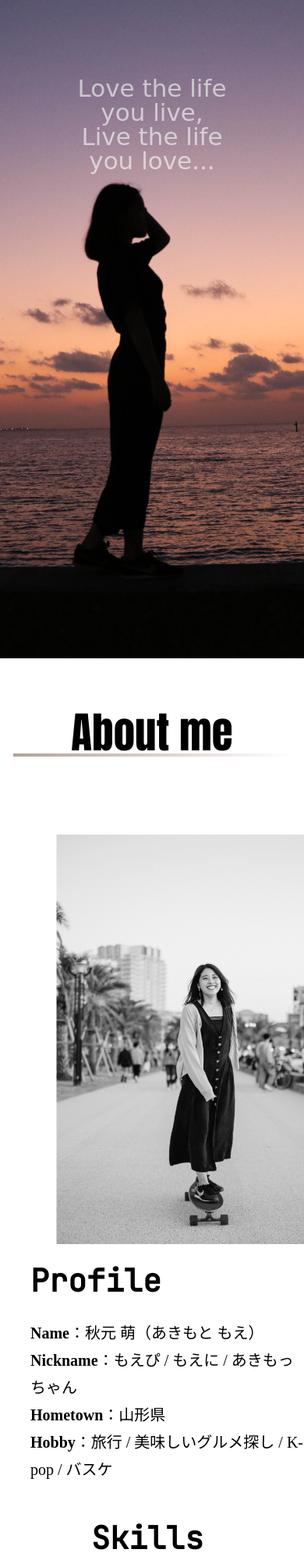
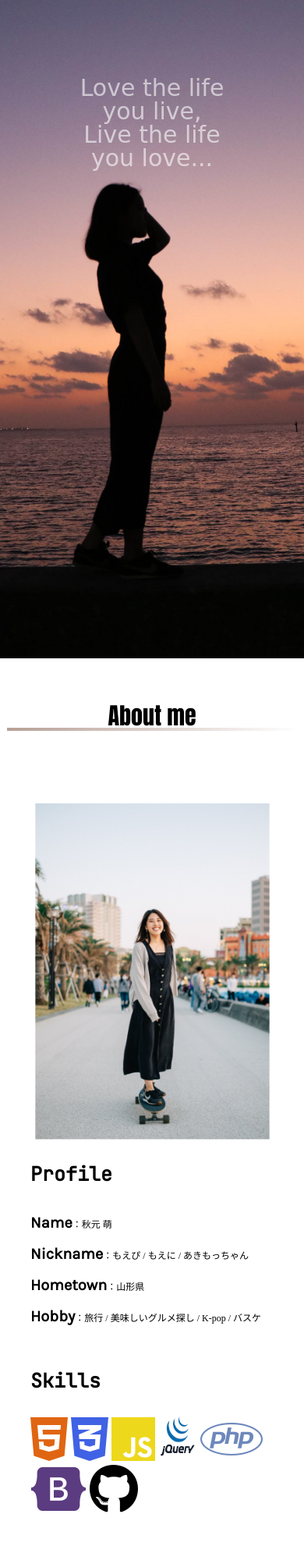
Before and after one commit to akimoe0503/portfolio1214, a plain HTML site: page index.html in a window 390 px wide. Shown: the top 2000 px of the page at 78% size. Drawn offline with nearby package versions, Linux system fonts and the light colour scheme; a web font is replaced by a local one.

Commit message:
レスポンシブ完了

```diff
--- a/css/style.css
+++ b/css/style.css
@@ -2,7 +2,6 @@ body,
 html {
   height: 100%;
   margin: 0 auto;
-  font-size: 62.5%;
 }
 
 .site-header{
@@ -32,7 +31,6 @@ html {
 .gnav__menu__item a{
     color: #333;
     text-decoration: none;
-    font-size: 2.0rem;
 }
 
 /*--固定背景の設定--*/
@@ -55,7 +53,7 @@ html {
     text-align: center;
     padding:25%;
     opacity: 0.6;
-    font-size: 7.0rem;
+    font-size: 70px;
     color: #ffffff;
     font-family: 'Italianno', cursive;
 }
@@ -91,23 +89,17 @@ h2 {
 	background: linear-gradient(to right, rgba(156, 125, 112, 0.733), transparent);
 }
 
-.area p {
-    text-align: center;
-    font-size: 1.4rem;
-}
-
 .about {
     display: flex;
     overflow: hidden;
     margin-top: 10vh;
-    flex-wrap: wrap;
+    margin-bottom: 10vh;
 }
 
-
 .wrap img {
-    width: 350px;
-    height: 500px;
-    margin-left: 90px;
+    width: 300px;
+    height: 450px;
+    margin-left: 10vw;
     transform: scale(1.1);
     cursor: pointer;
     filter: grayscale(100%);
@@ -125,38 +117,29 @@ h2 {
     flex-direction: column;
 }
 
-.main-pro p {
-    font-size: 2.0rem;
-    line-height: 3.5rem;
-
+.profile p strong {
+    font-size: 20px;
+    line-height: 40px;
+    font-family: 'Karla', sans-serif;
 }
 
 h3 {
-    font-size: 4.0rem;
+    font-size: 40px;
     margin-top: 50px;
     margin-bottom: 30px;
     font-family: 'JetBrains Mono', monospace;
 }
 
 
+
 /* Skills */
-.skills {
-    margin-left: 20vw;
-}
-
-.skills i .fab {
-    width: 50px;
-    height: 65px;
-}
-
-
 .skills img {
     width: 50px;
-    height: 65px;
+    height: 55px;
 }
 
 .my-orange{
-    color: rgb(224, 101, 18);
+    color: #e06512;
 }
 
 .my-blue1{
@@ -175,26 +158,23 @@ h3 {
     color: #6d88bc;
 }
 
+/* intoriduction */
+.h-center {
+    display: flex;
+    flex-direction: column;
+    justify-content: center;
+}
+
 .cp_timeline04 img{
     width: 250px;
     height: 250px;
     /* margin-left: 10px; */
 }
 
-
-/* intoriduction */
-
-.h-center {
-    display: flex;
-    flex-direction: column;
-    justify-content: center;
-}
-
 .cp_timeline04 {
     position: relative;
     margin: 3em auto;
     padding-bottom: 2em;
-
 }
 
 .cp_timeline04:before {
@@ -207,13 +187,14 @@ h3 {
     background: #9a7169;
     border-radius: 50%;
 }
+
 .cp_timeline04 .timeline_item {
     margin: 0px 0px 0px 80px;
 }
 
 .cp_timeline04 .timeline_item .time_date .time {
     font-family: serif;
-    font-size: 6em;
+    font-size: 7em;
     font-weight: bold;
     position: relative;
     margin: 0;
@@ -246,8 +227,8 @@ h3 {
 .cp_timeline04 .timeline_item .desc {
     font-size: 1.0em;
     line-height: 20px;
-    margin-top: 10px;
     padding-left: 20px;
+    padding-top: 30px;
  }
 
 
@@ -386,25 +367,61 @@ footer {
         max-width: 750px;
     }
 
-    .site-header {
-        display: none;
-    }
-
-    .wrap img {
-
-    }
-
     .cd-fixed-bg p{
-        font-size: 3.1rem;
+        font-size: 30px;
     }
 
     .cp_timeline04:before {
     left: 15px;
     }
+
     .cp_timeline04 .timeline_item .time_date .time:before {
     left: -32px;
     }
+
     .cp_timeline04 .timeline_item {
     margin: 0px 0px 0px 40px;
     }
+
+    .cp_timeline04 .timeline_item .desc {
+    font-size: 14px;
+    }
+
+    .cp_h2title{
+        font-size: 30px;
+    }
+
+    .about {
+        display: block;
+    }
+
+    .wrap img {
+        width: 70%;
+        height: 80%;
+        margin-left: 15vw;
+        filter: grayscale(0%);
+    }
+
+    .works-list {
+        display: block;
+    }
+
+    h3{
+        font-size: 25px;
+    }
+
+    .profile p {
+        font-size: 12px;
+    }
+
+    .content img {
+        width: 70%;
+        height: 80%;
+        margin-bottom: 8vh;
+    }
+
+    footer {
+        margin-top: 3vh;
+    }
+
 }
--- a/index.html
+++ b/index.html
@@ -12,6 +12,8 @@
     <link rel="preconnect" href="https://fonts.gstatic.com">
     <link href="https://fonts.googleapis.com/css2?family=JetBrains+Mono:ital,wght@0,400;1,200&display=swap"
         rel="stylesheet">
+    <link rel="preconnect" href="https://fonts.gstatic.com">
+    <link href="https://fonts.googleapis.com/css2?family=Karla:wght@300;400&display=swap" rel="stylesheet">
 
     <title>My portfolio</title>
 </head>
@@ -47,7 +49,6 @@
             <h2 class="cp_h2title">About me</h2>
         </div>
     </div>
-
     <main>
         <section>
             <div class="about">
@@ -57,21 +58,20 @@
                 <div class="main-pro">
                     <div class="profile">
                         <h3>Profile</h3>
-                        <p> <strong>Name</strong>：秋元 萌（あきもと もえ）<br>
-                            <strong>Nickname</strong>：もえぴ / もえに / あきもっちゃん<br>
-                            <strong>Hometown</strong>：山形県<br>
-                            <strong>Hobby</strong>：旅行 / 美味しいグルメ探し / K-pop / バスケ
-                        </p>
+                        <p> <strong>Name</strong>：秋元 萌</p>
+                        <p> <strong>Nickname</strong>：もえぴ / もえに / あきもっちゃん</p>
+                        <p> <strong>Hometown</strong>：山形県</p>
+                        <p>  <strong>Hobby</strong>：旅行 / 美味しいグルメ探し / K-pop / バスケ</p>
                     </div>
                     <div class="skills">
                         <h3>Skills</h3>
-                        <i class="fab fa-html5 fa-12x my-orange"></i>
-                        <i class="fab fa-css3-alt fa-12x my-blue1"></i>
-                        <i class="fab fa-js fa-12x my-yellow"></i>
+                        <i class="fab fa-html5 fa-4x my-orange"></i>
+                        <i class="fab fa-css3-alt fa-4x my-blue1"></i>
+                        <i class="fab fa-js fa-4x my-yellow"></i>
                         <img src="img/jquery.jpg" alt="">
-                        <i class="fab fa-php fa-12x my-blue2"></i>
-                        <i class="fab fa-bootstrap fa-12x my-purple"></i>
-                        <i class="fab fa-github fa-12x"></i>
+                        <i class="fab fa-php fa-4x my-blue2"></i>
+                        <i class="fab fa-bootstrap fa-4x my-purple"></i>
+                        <i class="fab fa-github fa-4x"></i>
 
                     </div>
                 </div>
@@ -130,7 +130,8 @@
                         <p class="flag">America</p>
                     </div>
                     <div class="desc">
-                        <p>アメリカ西海岸縦断。グランドキャニオンの偉大さを知る。</p>
+                        <p>アメリカ西海岸縦断。<br>
+                            グランドキャニオンの偉大さを知る。</p>
                     </div>
                     <img src="img/pro4.jpg" alt="">
                 </div>
@@ -151,7 +152,7 @@
                         <p class="flag">Okinawa</p>
                     </div>
                     <div class="desc">
-                        <p>コロナでプランが崩れたが、WEBプログラマーを目指すきっかけに。<br>
+                        <p>コロナによりWEBプログラマーを目指すきっかけに。<br>
                             NexSeedでスクールに通い、沖縄が大好きになる</p>
                     </div>
                     <img src="img/pro6.jpg" alt="">
```
